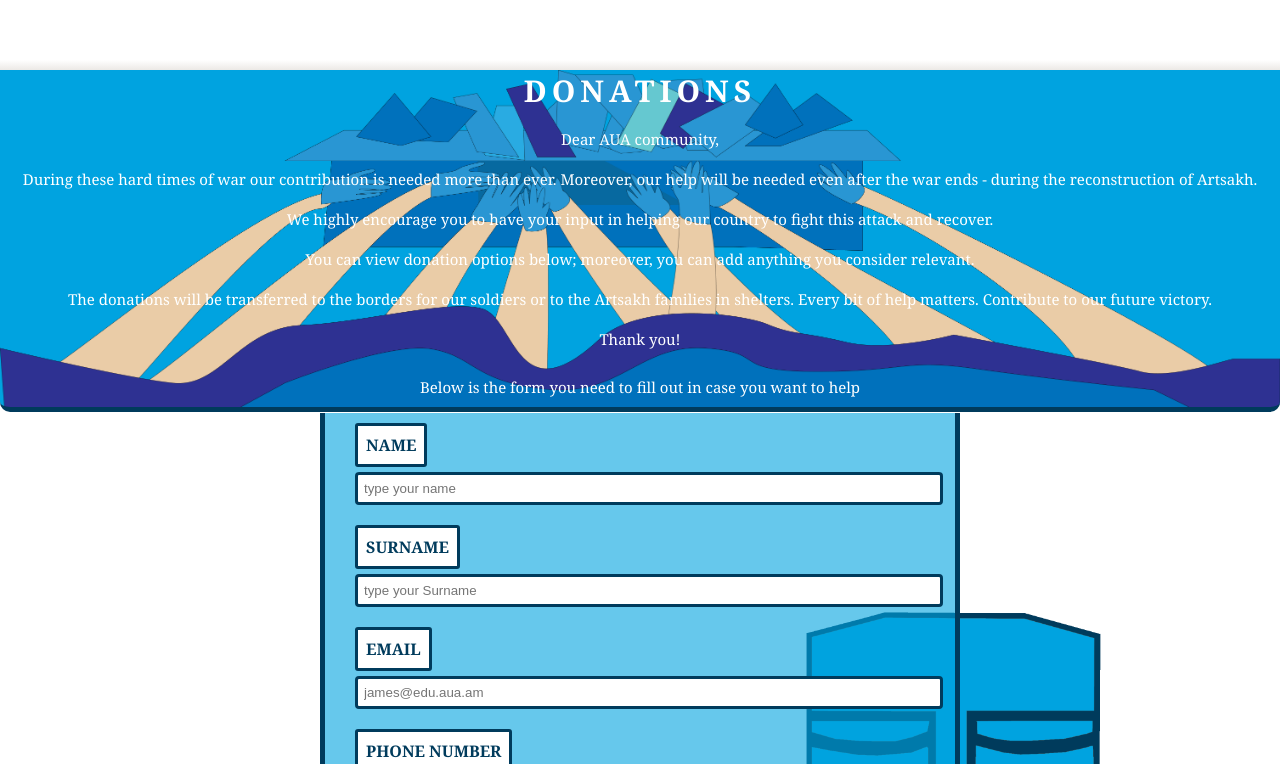
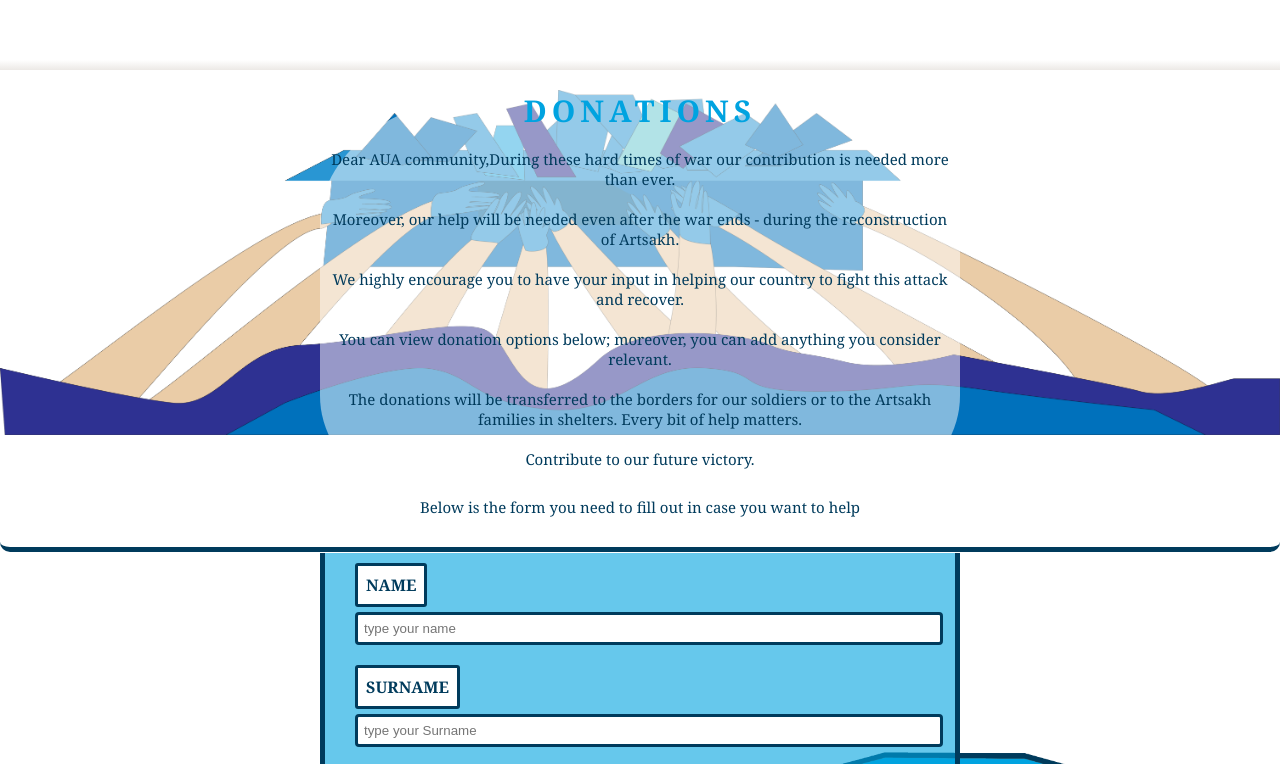
Before and after one commit to auagvar/tlb, a plain HTML site: page index.html in a window 1280 px wide. Shown: the part 36-800 px from the top of the page. Drawn offline with Linux system fonts and the light colour scheme.

Commit message:
Changes in design for the  main heading

```diff
--- a/css/styledon.css
+++ b/css/styledon.css
@@ -52,7 +52,7 @@
 	background-size:100%;
 	margin:auto;
 	width:100%;
-	background-color:#00a3e0;
+
 	border-bottom-left-radius: 10px;
 	border-bottom-right-radius: 10px;
 	border-bottom:5px solid #003b5c;
@@ -60,16 +60,28 @@
 .main-heading h1{
 	text-align:center;
 	font-family:Georgia, Times, serif;
-	color:white;
+	color:#00a3e0;
 	letter-spacing:5px;
 	font-size:30px;
+}
+.paragraphBox{
+	width:fit-content;
+	height:fit-content;
+	display:block;
+	background-color:white;
+	margin-left:25%;
+	margin-right:25%;
+	margin-bottom:20px;
+	margin-top:20px;
+	background-color:rgba(255,255,255,0.5);
+	border-radius:30%;
 }
 .main-heading p{
 	margin-top:8px;
 	font-size:15px;
 	text-align:center;
 	font-family:Georgia, Times, serif;
-	color:#fff;
+	color:#003b5c;
 	font-stretch:ultra-expanded;
 	line-height:20px;
 	padding:10px;
--- a/index.html
+++ b/index.html
@@ -24,12 +24,14 @@
  </header>
  <section>
  	<div class="main-heading">
- 		<h1>DONATIONS</h1>
+
+ 		<div class="paragraphBox">
+ 			<h1>DONATIONS</h1>
  		<p>
- 			Dear AUA community,<br><br>During these hard times of war our contribution is needed more than ever. Moreover, our help will be needed even after the war ends - during the reconstruction of Artsakh.<br><br>We highly encourage you to have your input in helping our country to fight this attack and recover.<br><br> You can view donation options below; moreover, you can add anything you consider relevant.<br><br> The donations will be transferred to the borders for our soldiers or to the Artsakh families in shelters. Every bit of help matters. Contribute to our future victory.<br><br>Thank you!
+ 			Dear AUA community,During these hard times of war our contribution is needed more than ever.<br><br> Moreover, our help will be needed even after the war ends - during the reconstruction of Artsakh.<br><br>We highly encourage you to have your input in helping our country to fight this attack and recover.<br><br> You can view donation options below; moreover, you can add anything you consider relevant.<br><br> The donations will be transferred to the borders for our soldiers or to the Artsakh families in shelters. Every bit of help matters.<br><br> Contribute to our future victory.
  		</p>
  		<p>Below is the form you need to fill out in case you want to help</p>
-
+ 		</div>
  	</div>
 
  <div class="centralbox">
```
Also changed, not shown: 2 other files.
